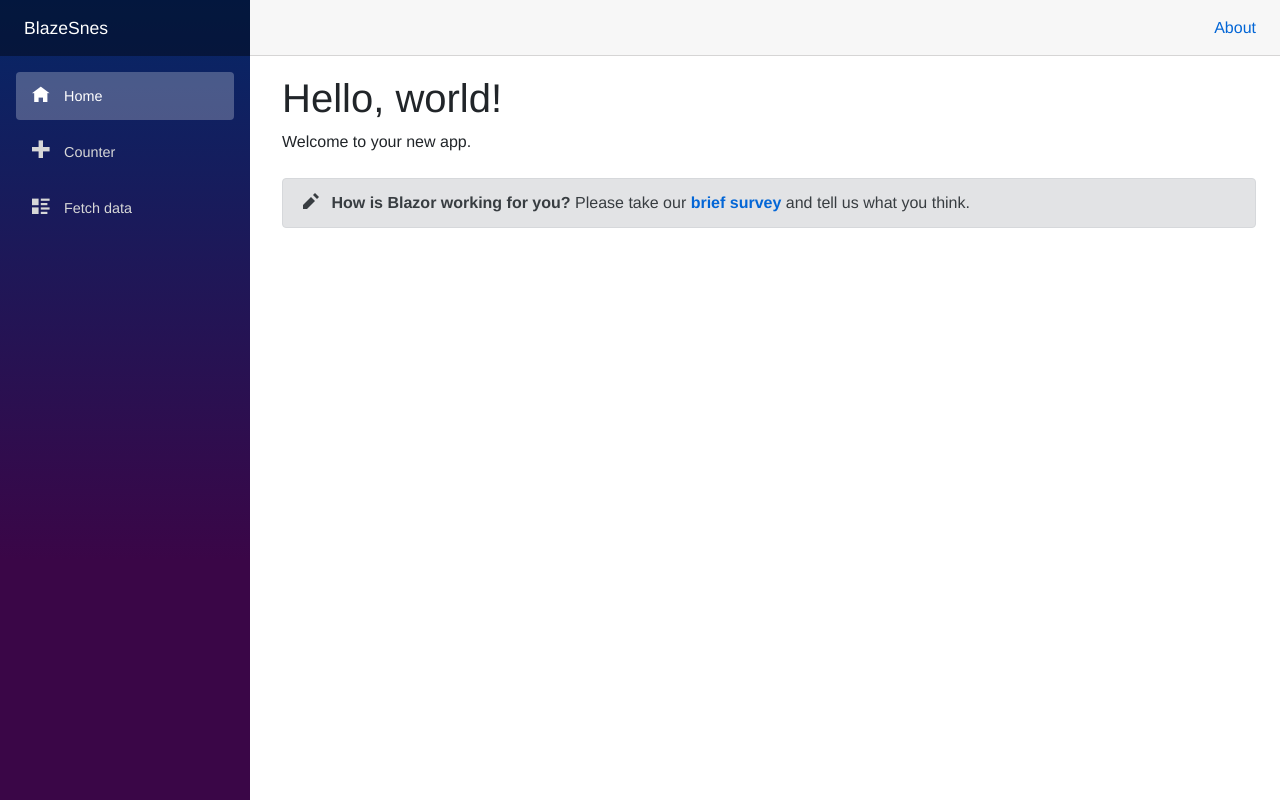
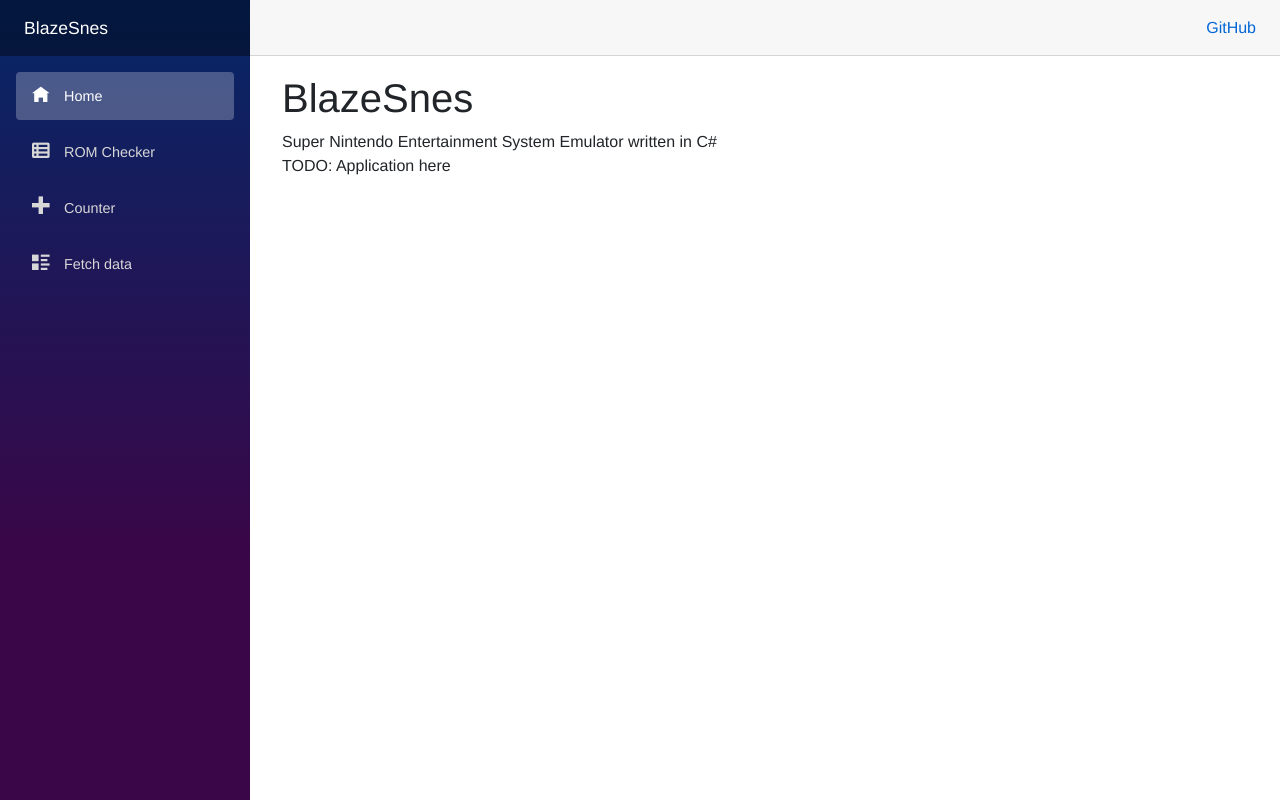
Before and after one commit to kamiyaowl/blaze-snes, an ASP.NET Core app: page / in a window 1280 px wide. Run offline with ASP.NET Core 8, Linux system fonts and the light colour scheme.

Commit message:
ref #2 RomChecker Page作成, watch run task追加

```diff
--- a/BlazeSnes/Pages/Index.razor
+++ b/BlazeSnes/Pages/Index.razor
@@ -1,7 +1,7 @@
 @page "/"
 
-<h1>Hello, world!</h1>
+<h1>BlazeSnes</h1>
 
-Welcome to your new app.
+Super Nintendo Entertainment System Emulator written in C#
 
-<SurveyPrompt Title="How is Blazor working for you?" />
+<p>TODO: Application here</p>
--- /dev/null
+++ b/BlazeSnes/Pages/RomChecker.razor
@@ -0,0 +1,3 @@
+@page "/romchecker"
+
+<h1>ROM Checker</h1>
--- a/BlazeSnes/Shared/MainLayout.razor
+++ b/BlazeSnes/Shared/MainLayout.razor
@@ -6,7 +6,9 @@
 
 <div class="main">
     <div class="top-row px-4">
-        <a href="http://blazor.net" target="_blank" class="ml-md-auto">About</a>
+        <a href="https://github.com/kamiyaowl/blaze-snes" target="_blank" class="ml-md-auto">
+            GitHub
+        </a>
     </div>
 
     <div class="content px-4">
--- a/BlazeSnes/Shared/NavMenu.razor
+++ b/BlazeSnes/Shared/NavMenu.razor
@@ -10,6 +10,11 @@
         <li class="nav-item px-3">
             <NavLink class="nav-link" href="" Match="NavLinkMatch.All">
                 <span class="oi oi-home" aria-hidden="true"></span> Home
+            </NavLink>
+        </li>
+        <li class="nav-item px-3">
+            <NavLink class="nav-link" href="romchecker">
+                <span class="oi oi-spreadsheet" aria-hidden="true"></span> ROM Checker
             </NavLink>
         </li>
         <li class="nav-item px-3">
--- a/BlazeSnes/Shared/SurveyPrompt.razor
+++ /dev/null
@@ -1,16 +0,0 @@
-<div class="alert alert-secondary mt-4" role="alert">
-    <span class="oi oi-pencil mr-2" aria-hidden="true"></span>
-    <strong>@Title</strong>
-
-    <span class="text-nowrap">
-        Please take our
-        <a target="_blank" class="font-weight-bold" href="https://go.microsoft.com/fwlink/?linkid=2127996">brief survey</a>
-    </span>
-    and tell us what you think.
-</div>
-
-@code {
-    // Demonstrates how a parent component can supply parameters
-    [Parameter]
-    public string Title { get; set; }
-}
--- a/BlazeSnes/_Imports.razor
+++ b/BlazeSnes/_Imports.razor
@@ -7,3 +7,4 @@
 @using Microsoft.JSInterop
 @using BlazeSnes
 @using BlazeSnes.Shared
+@using BlazeSnes.Core
```
Also changed, not shown: docker-compose.yml (+11 -0 lines).
